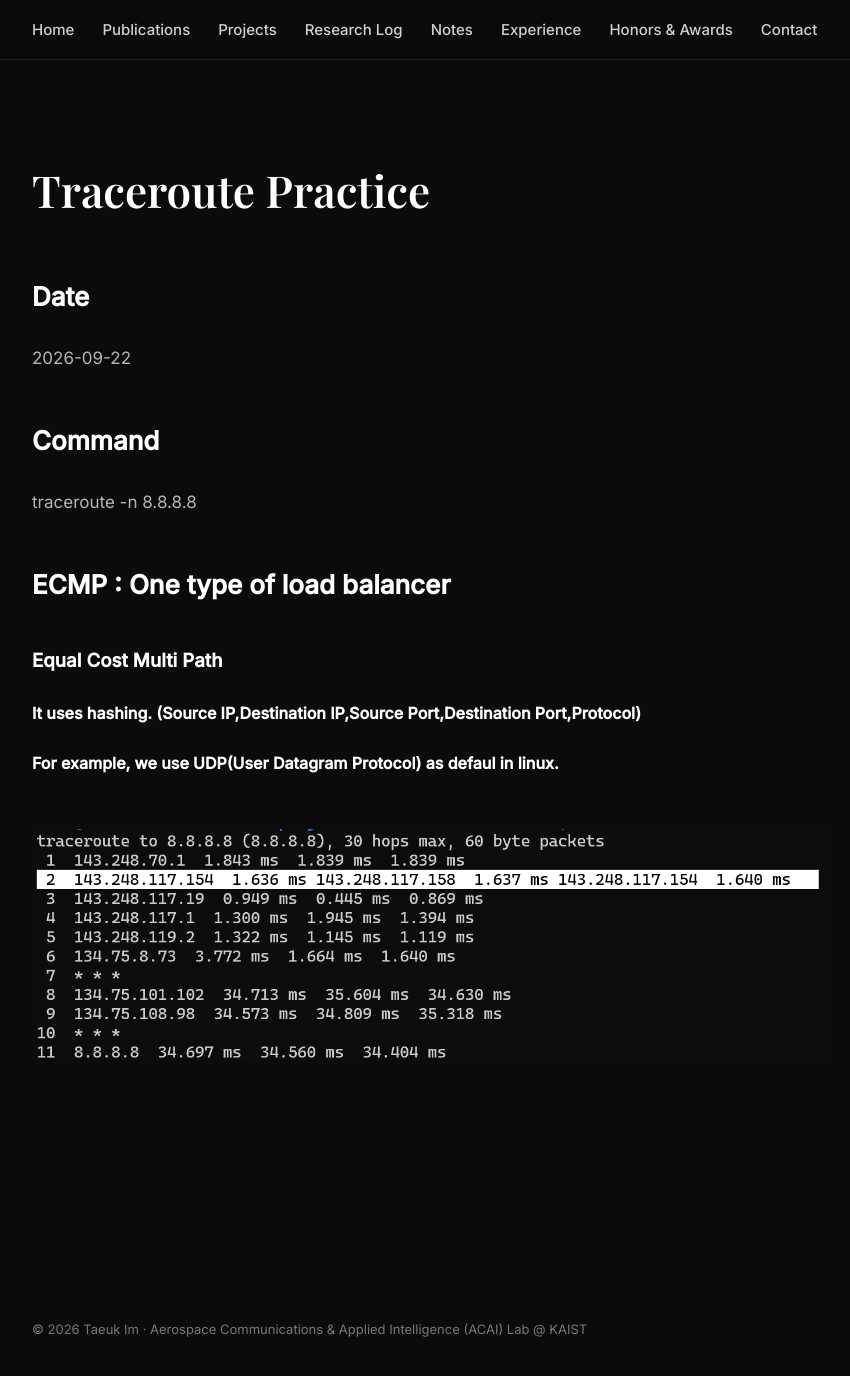
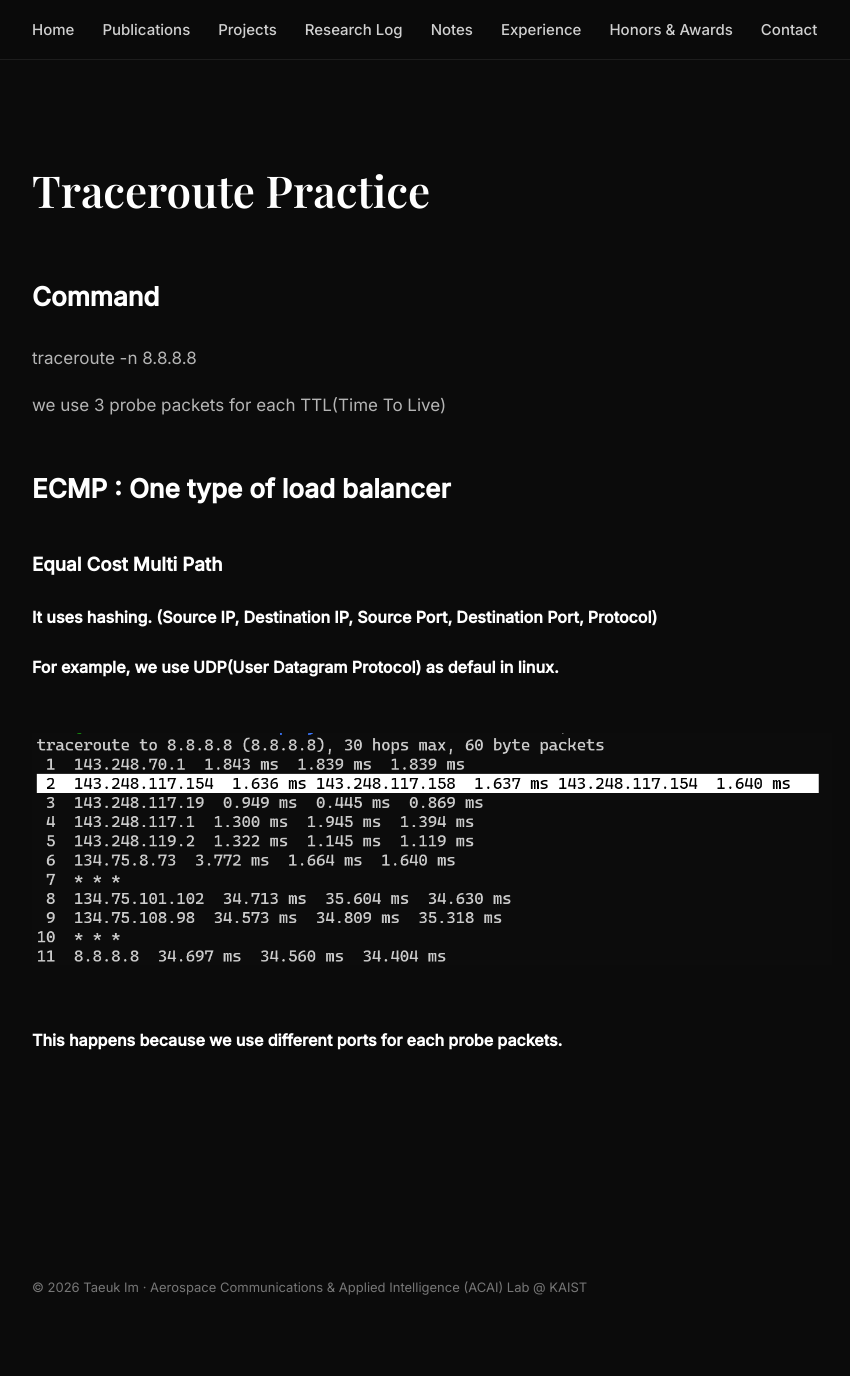
Before and after one commit to taeuk97/taeuk97.github.io, a Jekyll site: the page built from note/internet-measurement/practice/traceroute.md, in a window 1280 px wide and 1381 px high. Shown: the top 1376 px of the window, without its empty margins (32-882 px from the left). Built offline with Jekyll 4.4.1, drawn with Linux system fonts in a browser that asks for light colours; our own code applies the rules of GitHub Pages for plain Markdown files.

Commit message:
Update traceroute.md

```diff
--- a/note/internet-measurement/practice/traceroute.md
+++ b/note/internet-measurement/practice/traceroute.md
@@ -1,14 +1,14 @@
 # Traceroute Practice
-
-## Date
-2026-09-22
 
 ## Command
 
 traceroute -n 8.8.8.8
 
+we use 3 probe packets for each TTL(Time To Live)
+
 ## ECMP : One type of load balancer
 ### Equal Cost Multi Path
-#### It uses hashing. (Source IP,Destination IP,Source Port,Destination Port,Protocol)
+#### It uses hashing. (Source IP, Destination IP, Source Port, Destination Port, Protocol)
 #### For example, we use UDP(User Datagram Protocol) as defaul in linux.
 ![Traceroute result](1.png)
+#### This happens because we use different ports for each probe packets.
```
